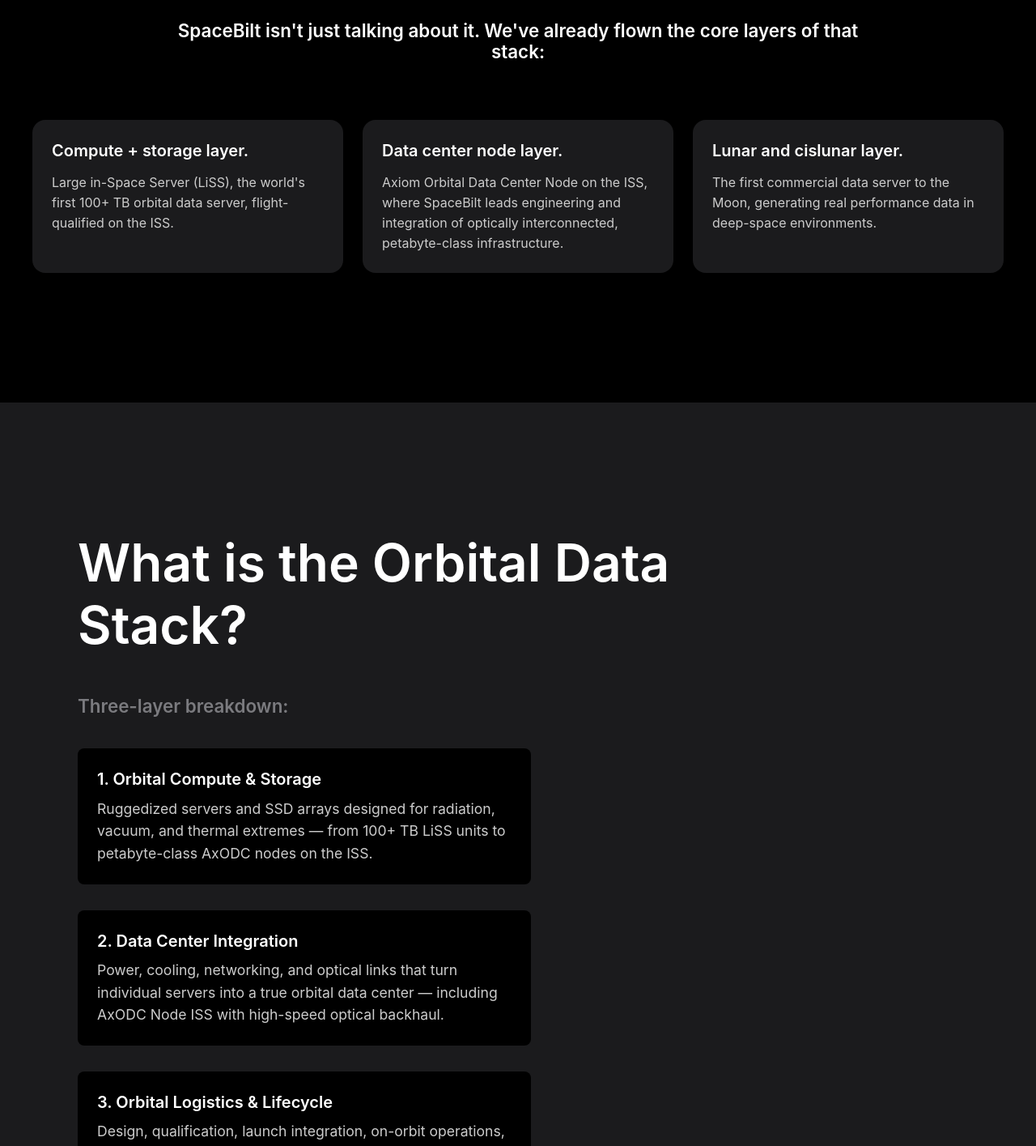
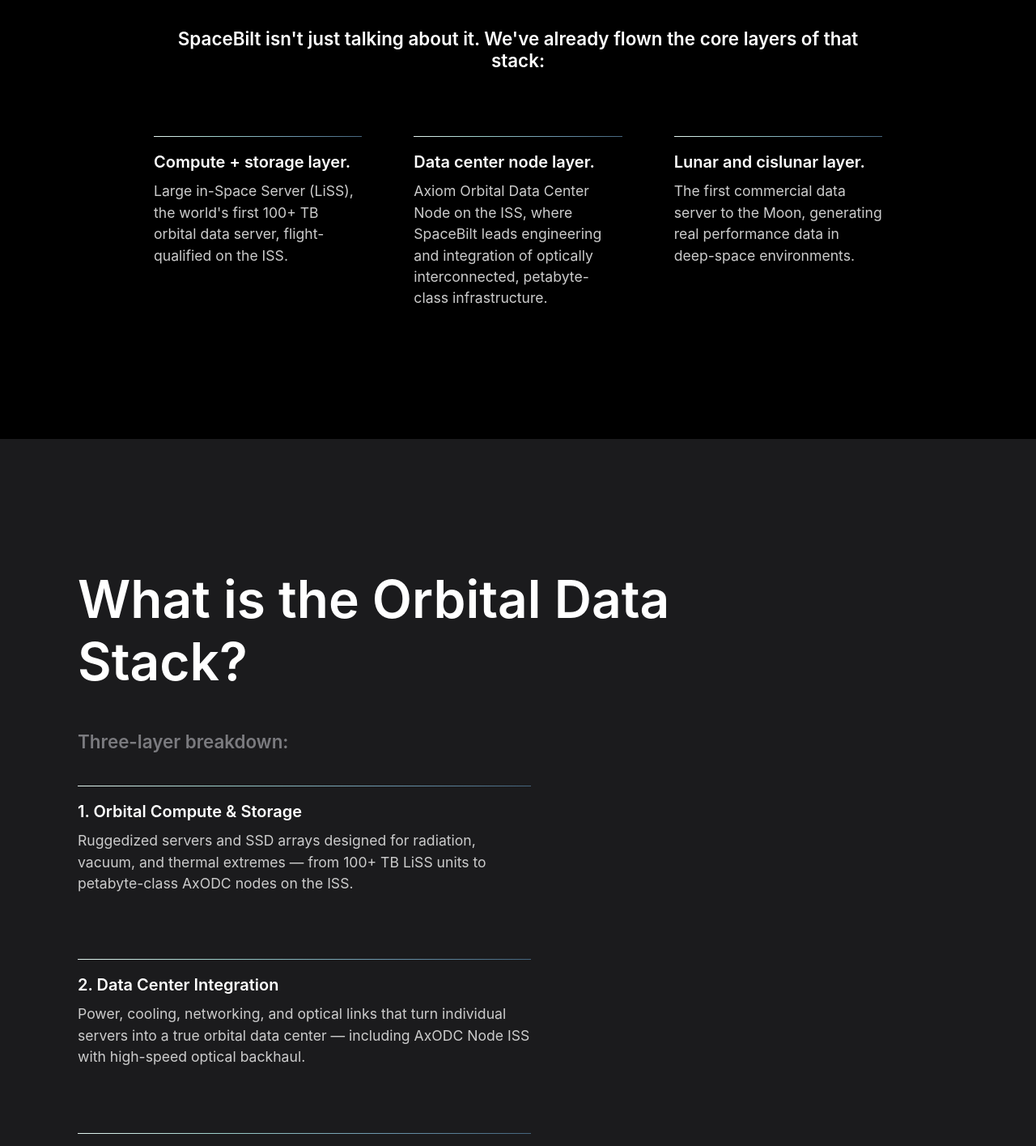
Before and after one commit to bigbadbrad/spacebilt, a Next.js app: page / in a window 1280 px wide. Shown: the part 1320-2735 px from the top of the page at 81% size. Built offline with nearby package versions, Linux system fonts and the light colour scheme; no server answers.

Commit message:
much better UX

```diff
--- a/src/components/home/home-hero-money.tsx
+++ b/src/components/home/home-hero-money.tsx
@@ -1,6 +1,19 @@
 // /components/home/home-hero-money.tsx
 import React, { FC } from 'react';
 import { Box, Container, Typography, Grid } from '@mui/material';
+
+// Reusable gradient line component
+const gradientLineStyle = {
+  height: '1px',
+  width: '100%',
+  display: 'block',
+  background: 'linear-gradient(90deg, #e4f6f0, #9dcfca 31%, #6b95ac 68%, #45657d)',
+  mb: 2,
+};
+
+const GradientLine: React.FC<{ sx?: any }> = ({ sx }) => (
+  <Box component="div" sx={{ ...gradientLineStyle, ...sx }} />
+);
 
 interface HomeHeroProps {
   backgroundColor?: string;
@@ -181,43 +194,41 @@
         <Typography
           variant="h5"
           color="white"
-          sx={{ mt: 6, mb: 6, textAlign: { xs: 'left', md: 'center' } }}
+          sx={{ mt: 6, mb: 0, textAlign: { xs: 'left', md: 'center' } }}
         >
           SpaceBilt isn&apos;t just talking about it. We&apos;ve already flown
           the core layers of that stack:
         </Typography>
 
       </Container>
-      <Container maxWidth="lg" sx={{
+      <Container maxWidth="md" sx={{
           px: { xs: 2, md: 0 },
           pb: 20,
         }}>
-        <Grid container spacing={3} sx={{ mt: 2 }}>
+        <Grid container spacing={8} sx={{ mt: 2 }}>
           <Grid item xs={12} md={4}>
             <Box
+              component="div"
               sx={{
-                backgroundColor: '#1b1b1d',
-                p: 3,
-                borderRadius: 2,
-                height: '100%',
+                display: "flex",
+                flexDirection: "column",
               }}
             >
+              <GradientLine />
               <Typography
-                variant="h6"
                 sx={{
                   color: '#ffffff',
                   fontSize: '1.25rem',
                   fontWeight: 600,
-                  mb: 1.5,
+                  mb: 1,
                 }}
               >
                 Compute + storage layer.
               </Typography>
               <Typography
-                variant="body2"
                 sx={{
                   color: '#cccccc',
-                  fontSize: '1rem',
+                  fontSize: '1.1rem',
                 }}
               >
                 Large in-Space Server (LiSS), the world&apos;s first 100+ TB orbital data server, flight-qualified on the ISS.
@@ -226,29 +237,27 @@
           </Grid>
           <Grid item xs={12} md={4}>
             <Box
+              component="div"
               sx={{
-                backgroundColor: '#1b1b1d',
-                p: 3,
-                borderRadius: 2,
-                height: '100%',
+                display: "flex",
+                flexDirection: "column",
               }}
             >
+              <GradientLine />
               <Typography
-                variant="h6"
                 sx={{
                   color: '#ffffff',
                   fontSize: '1.25rem',
                   fontWeight: 600,
-                  mb: 1.5,
+                  mb: 1,
                 }}
               >
                 Data center node layer.
               </Typography>
               <Typography
-                variant="body2"
                 sx={{
                   color: '#cccccc',
-                  fontSize: '1rem',
+                  fontSize: '1.1rem',
                 }}
               >
                 Axiom Orbital Data Center Node on the ISS, where SpaceBilt leads engineering and integration of optically interconnected, petabyte-class infrastructure.
@@ -257,29 +266,27 @@
           </Grid>
           <Grid item xs={12} md={4}>
             <Box
+              component="div"
               sx={{
-                backgroundColor: '#1b1b1d',
-                p: 3,
-                borderRadius: 2,
-                height: '100%',
+                display: "flex",
+                flexDirection: "column",
               }}
             >
+              <GradientLine />
               <Typography
-                variant="h6"
                 sx={{
                   color: '#ffffff',
                   fontSize: '1.25rem',
                   fontWeight: 600,
-                  mb: 1.5,
+                  mb: 1,
                 }}
               >
                 Lunar and cislunar layer.
               </Typography>
               <Typography
-                variant="body2"
                 sx={{
                   color: '#cccccc',
-                  fontSize: '1rem',
+                  fontSize: '1.1rem',
                 }}
               >
                 The first commercial data server to the Moon, generating real performance data in deep-space environments.
--- a/src/components/home/home-sections.tsx
+++ b/src/components/home/home-sections.tsx
@@ -2,6 +2,10 @@
 import React from "react";
 import Link from 'next/link';
 import { Box, Container, Grid, Typography, Table, TableBody, TableCell, TableContainer, TableRow, Paper, List, ListItem, ListItemText, Divider } from "@mui/material";
+import { PowerIcon } from "@/components/icons/power";
+import { StructureIcon } from "@/components/icons/structure";
+import { NetworkIcon } from "@/components/icons/network";
+import { RadiationIcon } from "@/components/icons/radiation";
 
 // Reusable gradient line constant
 const gradientLineStyle = {
@@ -16,6 +20,38 @@
 const GradientLine: React.FC<{ sx?: any }> = ({ sx }) => (
   <Box component="div" sx={{ ...gradientLineStyle, ...sx }} />
 );
+
+// Gradient icon wrapper component - applies gradient fill to SVG icons
+const GradientIcon: React.FC<{ children: React.ReactNode; sx?: any }> = ({ children, sx }) => {
+  const gradientId = React.useMemo(() => `gradient-${Math.random().toString(36).substr(2, 9)}`, []);
+
+  return (
+    <Box
+      sx={{
+        width: '48px',
+        height: '48px',
+        mb: 2,
+        position: 'relative',
+        display: 'inline-block',
+        ...sx,
+      }}
+    >
+      <svg width="0" height="0" style={{ position: 'absolute' }}>
+        <defs>
+          <linearGradient id={gradientId} x1="0%" y1="0%" x2="100%" y2="0%">
+            <stop offset="0%" stopColor="#e4f6f0" />
+            <stop offset="31%" stopColor="#9dcfca" />
+            <stop offset="68%" stopColor="#6b95ac" />
+            <stop offset="100%" stopColor="#45657d" />
+          </linearGradient>
+        </defs>
+      </svg>
+      {React.cloneElement(children as React.ReactElement, {
+        fill: `url(#${gradientId})`,
+      })}
+    </Box>
+  );
+};
 
 
 // ***** What is the Orbital Data Stack *****
@@ -52,18 +88,17 @@
               Three-layer breakdown:
             </Typography>
             <Grid container spacing={4} sx={{ mb: 4 }}>
-              <Grid item xs={12} md={12}>
+              <Grid item xs={12} md={12} sx={{mb: 6}}>
                 <Box
-                  sx={{
-                    backgroundColor: "#000000",
-                    p: 3,
-                    height: "100%",
-                    borderRadius: 1,
+                  component="div"
+                  sx={{
+                    display: "flex",
+                    flexDirection: "column",
                     maxWidth: { xs: '100%', md: '50%' },
                   }}
                 >
-                  <Typography
-                    variant="h6"
+                  <GradientLine />
+                  <Typography
                     sx={{
                       color: "#ffffff",
                       fontSize: "1.25rem",
@@ -74,7 +109,6 @@
                     1. Orbital Compute & Storage
                   </Typography>
                   <Typography
-                    variant="body2"
                     sx={{
                       color: "#cccccc",
                       fontSize: "1.1rem",
@@ -84,18 +118,17 @@
                   </Typography>
                 </Box>
               </Grid>
-              <Grid item xs={12} md={12}>
+              <Grid item xs={12} md={12} sx={{mb: 6}}>
                 <Box
-                  sx={{
-                    backgroundColor: "#000000",
-                    p: 3,
-                    height: "100%",
-                    borderRadius: 1,
+                  component="div"
+                  sx={{
+                    display: "flex",
+                    flexDirection: "column",
                     maxWidth: { xs: '100%', md: '50%' },
                   }}
                 >
-                  <Typography
-                    variant="h6"
+                  <GradientLine />
+                  <Typography
                     sx={{
                       color: "#ffffff",
                       fontSize: "1.25rem",
@@ -106,7 +139,6 @@
                     2. Data Center Integration
                   </Typography>
                   <Typography
-                    variant="body2"
                     sx={{
                       color: "#cccccc",
                       fontSize: "1.1rem",
@@ -116,18 +148,17 @@
                   </Typography>
                 </Box>
               </Grid>
-              <Grid item xs={12} md={12}>
+              <Grid item xs={12} md={12} sx={{mb: 6}}>
                 <Box
-                  sx={{
-                    backgroundColor: "#000000",
-                    p: 3,
-                    height: "100%",
-                    borderRadius: 1,
+                  component="div"
+                  sx={{
+                    display: "flex",
+                    flexDirection: "column",
                     maxWidth: { xs: '100%', md: '50%' },
                   }}
                 >
-                  <Typography
-                    variant="h6"
+                  <GradientLine />
+                  <Typography
                     sx={{
                       color: "#ffffff",
                       fontSize: "1.25rem",
@@ -138,7 +169,6 @@
                     3. Orbital Logistics & Lifecycle
                   </Typography>
                   <Typography
-                    variant="body2"
                     sx={{
                       color: "#cccccc",
                       fontSize: "1.1rem",
@@ -209,6 +239,7 @@
               flexDirection: "column",
               justifyContent: "flex-start",
               pl: { xs: 0, md: 4 },
+              pr: { xs: 0, md: 12 },
               pb: { xs: 2, md: 6 },
             }}
           >
@@ -455,6 +486,7 @@
               flexDirection: "column",
               justifyContent: "flex-start",
               pl: { xs: 0, md: 4 },
+              pr: { xs: 0, md: 12 },
               pb: { xs: 2, md: 6 },
             }}
           >
@@ -619,10 +651,10 @@
                 maxWidth: { xs: '100%', md: '50%' },
               }}
             >
-              <Typography variant="body1" color="text.secondary" sx={{ mb: 2 }}>
+              <Typography variant="h5" color="text.secondary" sx={{ mb: 2 }}>
                 <strong>Role:</strong> High-density AI compute + storage node in low Earth orbit
               </Typography>
-              <Typography variant="body1" color="text.secondary" sx={{ mb: 2 }}>
+              <Typography variant="h5" color="text.secondary" sx={{ mb: 2 }}>
                 <strong>Use cases:</strong>
               </Typography>
               <List sx={{ color: "#cccccc", pl: 4, mb: 3 }}>
@@ -645,7 +677,7 @@
                   />
                 </ListItem>
               </List>
-              <Typography variant="body1" color="text.secondary">
+              <Typography variant="h5" color="text.secondary">
                 <strong>Orbit:</strong> Sun-synchronous LEO, ~600–700 km, ~97–98° inclination<br />
                 <strong>Design life:</strong> 5–10 years, robotically serviceable
               </Typography>
@@ -664,7 +696,9 @@
                     pr: { md: 3 },
                   }}
                 >
-                  <GradientLine />
+                  <GradientIcon>
+                    <PowerIcon height="54px" />
+                  </GradientIcon>
                   <Typography
                     sx={{
                       color: "#ffffff",
@@ -695,7 +729,9 @@
                     pl: { md: 3 },
                   }}
                 >
-                  <GradientLine />
+                  <GradientIcon>
+                    <StructureIcon height="54px" />
+                  </GradientIcon>
                   <Typography
                     sx={{
                       color: "#ffffff",
@@ -727,7 +763,9 @@
                       pr: { md: 3 },
                     }}
                   >
-                    <GradientLine />
+                    <GradientIcon>
+                      <NetworkIcon height="54px" />
+                    </GradientIcon>
                     <Typography
                       sx={{
                         color: "#ffffff",
@@ -753,7 +791,9 @@
                     pl: { md: 3 },
                   }}
                 >
-                  <GradientLine />
+                  <GradientIcon>
+                    <RadiationIcon height="54px" />
+                  </GradientIcon>
                   <Typography
                     sx={{
                       color: "#ffffff",
@@ -762,7 +802,7 @@
                       mb: 1,
                     }}
                   >
-                    Reliability
+                    Radiation & Reliability
                   </Typography>
                   <Typography variant="body2" sx={{ color: "#cccccc", fontSize: "1.1rem" }}>
                     <strong>Radiation-aware AI pods:</strong> H100-class AI stacks run inside shielded compute pods with ECC, scrubbing, watchdogs and workload-level redundancy, so the system tolerates single-event upsets and long-term dose while still using mostly commercial hardware.
@@ -771,7 +811,7 @@
               </Grid>
             </Grid>
 
-            <Typography variant="h5" color="white" sx={{ mt: 6, mb: 4, fontWeight: 600 }}>
+            <Typography variant="h5" color="white" sx={{ mt: 8, mb: 4, fontWeight: 600 }}>
               Explore the Details
             </Typography>
             <Grid container spacing={3} sx={{ mb: 4 }}>
@@ -996,14 +1036,14 @@
             >
               THE ORBITAL AI FACTORY ROADMAP
             </Typography>
-            <Typography variant="h2" color="white" sx={{ mt: 0, mb: 4, mr: { xs: 4, md: 40 } }}>
+            <Typography variant="h2" color="white" sx={{ mt: 0, mb: 6, mr: { xs: 4, md: 40 } }}>
               From Edge Nodes to Factory-Class Infrastructure
             </Typography>
             <Typography variant="h6" color="text.secondary" sx={{ mb: 12, maxWidth: "900px" }}>
               An Orbital AI Factory scales in three clear steps. We start with manufacturable 100 kW-class nodes to validate economics and operations in LEO, then scale to megawatt-class factory nodes, and finally unlock the next cost curve with off-Earth manufacturing.
             </Typography>
 
-            <Grid container spacing={4} sx={{ mb: 4 }}>
+            <Grid container spacing={12} sx={{ mb: 4 }}>
               <Grid item xs={12} md={4}>
                 <Box
                   component="div"
@@ -1477,7 +1517,7 @@
             >
               Over the next decade, three things are going to <span style={{ color: '#ffffff' }}>space</span> at the same time:
             </Typography>
-            <Grid container spacing={3} sx={{ mb: 9, maxWidth: 900 }}>
+            <Grid container spacing={6} sx={{ mb: 9, maxWidth: 900 }}>
               <Grid item xs={12} md={4}>
                 <GradientLine />
                 <Typography
--- /dev/null
+++ b/src/components/icons/network.tsx
@@ -0,0 +1,23 @@
+// /src/components/logo-money.tsx
+import { styled } from '@mui/material/styles';
+
+interface LogoProps {
+  fill?: string; // Optional prop for fill color
+  height?: string | number; // Optional prop for height
+}
+
+export const NetworkIcon: React.FC<LogoProps> = ({ fill = '#ffffff', height }) => {
+  return (
+    <svg
+      xmlns="http://www.w3.org/2000/svg"
+      viewBox="0 0 24 24"
+      width="100%"
+      height={height || "100%"}
+      preserveAspectRatio="xMidYMid meet"
+    >
+      <g fillRule="nonzero">
+        <path fill={fill} d="M22,12a10.009,10.009,0,1,1-9-9.949v8.226a2,2,0,1,1-2,0V7.934A4.2,4.2,0,1,0,15,9.07V6.812a6,6,0,1,1-4-.722V4.069a7.993,7.993,0,1,0,4,.518V2.461A10.017,10.017,0,0,1,22,12Z"/>
+         </g>
+    </svg>
+  );
+};
--- /dev/null
+++ b/src/components/icons/power.tsx
@@ -0,0 +1,23 @@
+// /src/components/logo-money.tsx
+import { styled } from '@mui/material/styles';
+
+interface LogoProps {
+  fill?: string; // Optional prop for fill color
+  height?: string | number; // Optional prop for height
+}
+
+export const PowerIcon: React.FC<LogoProps> = ({ fill = '#ffffff', height }) => {
+  return (
+    <svg
+      xmlns="http://www.w3.org/2000/svg"
+      viewBox="0 0 24 24"
+      width="100%"
+      height={height || "100%"}
+      preserveAspectRatio="xMidYMid meet"
+    >
+      <g fillRule="nonzero">
+    <path fill={fill} d="M12,10h7L8,22l3-9H5L13,2Z"/>
+      </g>
+    </svg>
+  );
+};
--- /dev/null
+++ b/src/components/icons/radiation.tsx
@@ -0,0 +1,23 @@
+// /src/components/logo-money.tsx
+import { styled } from '@mui/material/styles';
+
+interface LogoProps {
+  fill?: string; // Optional prop for fill color
+  height?: string | number; // Optional prop for height
+}
+
+export const RadiationIcon: React.FC<LogoProps> = ({ fill = '#ffffff', height }) => {
+  return (
+    <svg
+      xmlns="http://www.w3.org/2000/svg"
+      viewBox="0 0 24 24"
+      width="100%"
+      height={height || "100%"}
+      preserveAspectRatio="xMidYMid meet"
+    >
+      <g fillRule="nonzero">
+    <path fill={fill} d="M19.839,5.553,22,7.714a9.054,9.054,0,0,0-3.571,2.143c-2.143,2.143-.715,3.572-2.858,5.714S12,16.286,9.857,18.429A10.455,10.455,0,0,0,7.714,22L5.556,19.841a.979.979,0,0,0,.249-.38,9.511,9.511,0,0,1,1.9-3.183,3.827,3.827,0,0,1,2.346-1.154,5.8,5.8,0,0,0,3.368-1.7,5.8,5.8,0,0,0,1.7-3.368,3.827,3.827,0,0,1,1.154-2.346A8.135,8.135,0,0,1,19.41,5.821.971.971,0,0,0,19.839,5.553ZM6.293,14.864a5.8,5.8,0,0,1,3.368-1.7,3.826,3.826,0,0,0,2.346-1.155,3.826,3.826,0,0,0,1.155-2.346,5.8,5.8,0,0,1,1.7-3.368,10.067,10.067,0,0,1,3.493-2.222L16.286,2a9.054,9.054,0,0,0-3.572,2.143C10.571,6.286,12,7.714,9.857,9.857s-3.571.714-5.714,2.857A10.446,10.446,0,0,0,2,16.286l2.082,2.081A11.008,11.008,0,0,1,6.293,14.864Z"/>
+      </g>
+    </svg>
+  );
+};
--- /dev/null
+++ b/src/components/icons/structure.tsx
@@ -0,0 +1,26 @@
+// /src/components/logo-money.tsx
+import { styled } from '@mui/material/styles';
+
+interface LogoProps {
+  fill?: string; // Optional prop for fill color
+  height?: string | number; // Optional prop for height
+}
+
+export const StructureIcon: React.FC<LogoProps> = ({ fill = '#ffffff', height }) => {
+  return (
+    <svg
+      xmlns="http://www.w3.org/2000/svg"
+      viewBox="0 0 24 24"
+      width="100%"
+      height={height || "100%"}
+      preserveAspectRatio="xMidYMid meet"
+    >
+      <g fillRule="nonzero">
+        <path fill={fill} d="M10.5,2h-4a1,1,0,0,0-1,1V8h6V3A1,1,0,0,0,10.5,2Z"/>
+        <path fill={fill} d="M5.5,14a1,1,0,0,0,1,1h5V9h-6Z"/>
+        <path fill={fill} d="M17.5,9h-5v6h6V10A1,1,0,0,0,17.5,9Z"/>
+        <path fill={fill} d="M12.5,21a1,1,0,0,0,1,1h4a1,1,0,0,0,1-1V16h-6Z"/>
+    </g>
+    </svg>
+  );
+};
--- a/src/styles/theme/typography.ts
+++ b/src/styles/theme/typography.ts
@@ -20,6 +20,6 @@
   h2: { fontSize: '4rem', fontWeight: 600, lineHeight: 1.2 },
   h3: { fontSize: '2.25rem', fontWeight: 600, lineHeight: 1.2 },
   h4: { fontSize: '2rem', fontWeight: 600, lineHeight: 1.2 }, // 32px
-  h5: { fontSize: '1.4rem', fontWeight: 600, lineHeight: 1.15 }, // 28px
+  h5: { fontSize: '1.4rem', fontWeight: 600, lineHeight: 1.2 }, // 28px
   h6: { fontSize: '1.2rem', fontWeight: 600, lineHeight: 1.42 },
 } satisfies TypographyOptions;
```
Also changed, not shown: src/app/orbital-ai-factory/roadmap/page.tsx (+28 -15 lines).
